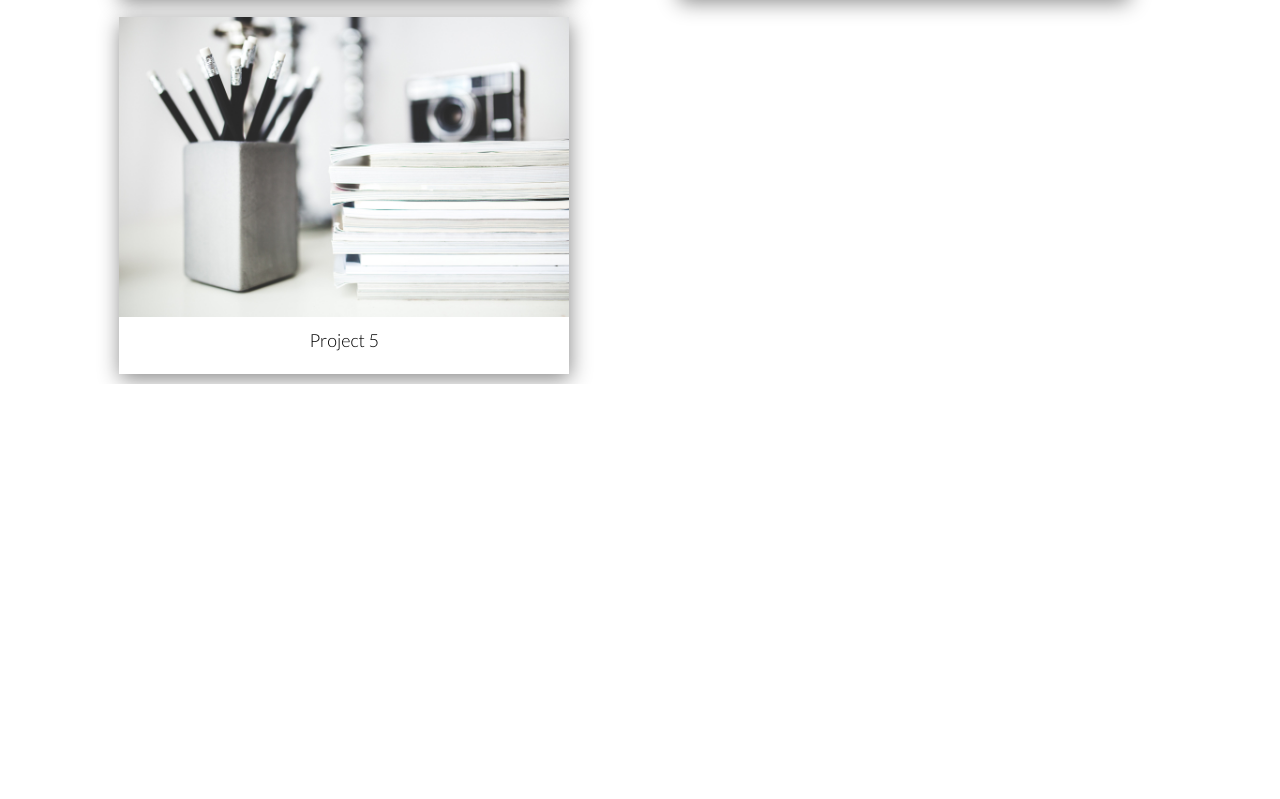
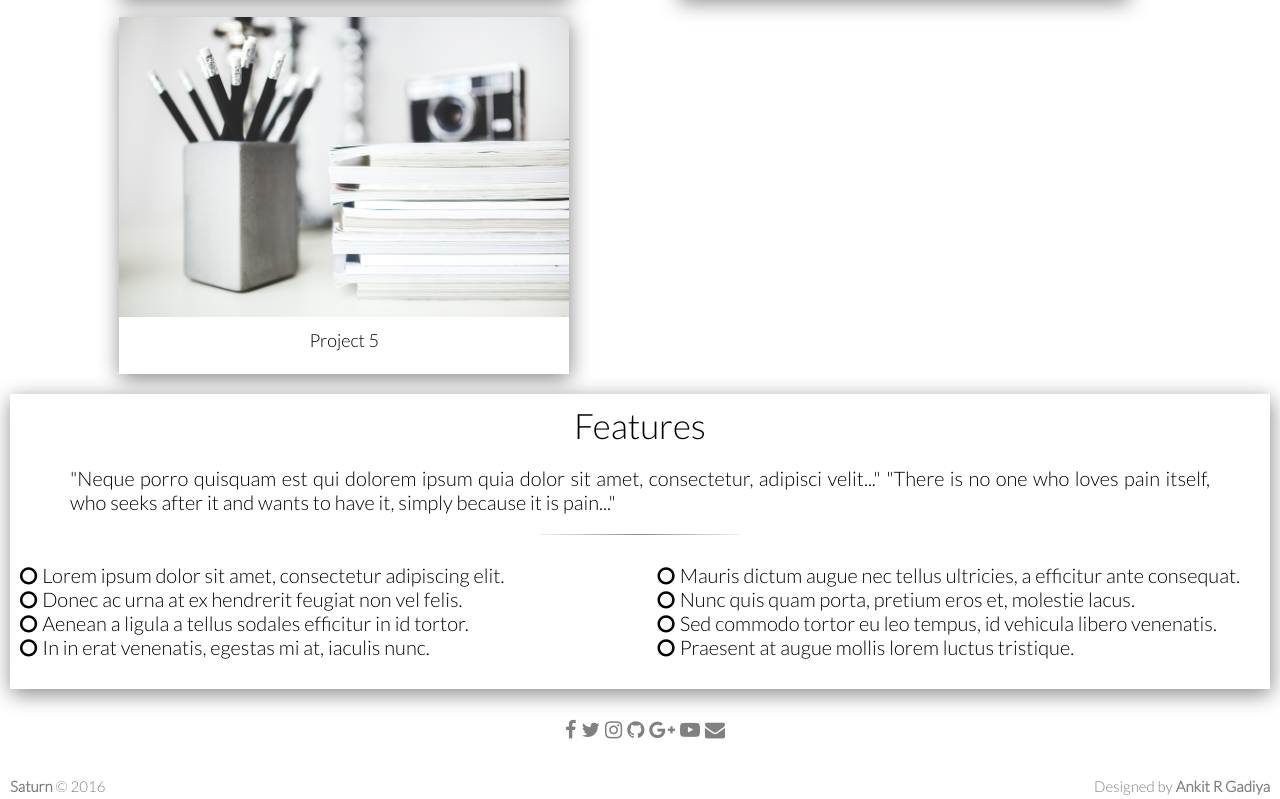
Before and after one commit to ankitrgadiya/saturn, a plain HTML site: page index.html in a window 1280 px wide. Shown: the part 1803-2602 px from the top of the page. Before the commit the page ends 2187 px from the top, so only its background shows below. Drawn offline with Linux system fonts and the light colour scheme.

Commit message:
Added Feature and footer section

```diff
--- a/css/main.css
+++ b/css/main.css
@@ -51,7 +51,7 @@ a{
     transition: all .2s ease-in;
 }
 a:hover{
-	color: #7DDEFF;
+	text-decoration: underline;
 }
 .arrow{
 	height: 28px;
@@ -130,6 +130,76 @@ hr{
 	font-family: 'Lato', sans-serif;
 	font-size: 18px;
 }
+.feature-container{
+	background-color: white;
+	margin: 10px;
+	box-shadow: 1px 5px 20px #888888;
+	padding-top: 10px;
+	padding-bottom: 10px;
+	float: right;
+}
+.feature-h2{
+	font-family: 'Lato', sans-serif;
+	font-size: 35px;
+	font-weight: 100%;
+}
+ul{
+	text-align: justify;
+	font-family: 'Lato', sans-serif;
+	font-size: 20px;
+	text-align: justify;
+	margin-right: 30px;
+	margin-left: 20px;
+	list-style: none;
+	padding-left: 5px;
+}
+.list-left{
+	float: left;
+}
+.list-right{
+	float: right;
+}
+li:before {
+    font-family: 'FontAwesome';
+    content: '\f10c';
+    margin: 0 5px 0 -15px;
+}
+footer{
+	height: 100px;
+	float: left;
+	width: 100%;
+	margin: 0px 0px -10px 0px;
+
+}
+p.social-links{
+	padding-left: 10px;
+	font-size: 20px;
+	text-align: center;
+}
+a.fa{
+	color: grey;
+}
+
+p.copyright{
+	margin-left: 10px;
+	font-family: 'Lato', sans-serif;
+	color: grey;
+	font-size: 15px;
+	float: left;
+}
+p.designer{
+	float: right;
+	margin-right: 10px;
+	font-family: 'Lato', sans-serif;
+	color: grey;
+	font-size: 15px;
+}
+a.designer{
+	color: grey;
+}
+a.designer:hover{
+	text-decoration: underline;
+}
 @media (max-width: 1355px){
 	.portfolio-card{
 		width: 450px;
--- a/index.html
+++ b/index.html
@@ -60,4 +60,48 @@
 		</div>
 	</div>
 </div>
+
+<!-- Feature Section -->
+<div class="feature-container" id="feature">
+	<center><span class="feature-h2">Features</span></center>
+	<p class="about-p">"Neque porro quisquam est qui dolorem ipsum quia dolor sit amet, consectetur, adipisci velit..."
+						"There is no one who loves pain itself, who seeks after it and wants to have it, simply because it is pain..."
+	</p>
+	<hr>
+	<div class="list-left">
+		<ul>
+			<li>Lorem ipsum dolor sit amet, consectetur adipiscing elit.</li>
+			<li>Donec ac urna at ex hendrerit feugiat non vel felis.</li>
+			<li>Aenean a ligula a tellus sodales efficitur in id tortor.</li>
+			<li>In in erat venenatis, egestas mi at, iaculis nunc.</li>
+		</ul>
+	</div>
+	<div class="list-right">
+		<ul>
+			<li>Mauris dictum augue nec tellus ultricies, a efficitur ante consequat.</li>
+			<li>Nunc quis quam porta, pretium eros et, molestie lacus.</li>
+			<li>Sed commodo tortor eu leo tempus, id vehicula libero venenatis.</li>
+			<li>Praesent at augue mollis lorem luctus tristique.</li>
+		</ul>
+	</div>
+</div>
+
+<!-- Footer Section -->
+<footer>
+	<p class="social-links">
+		<a href="https://www.facebook.com/#" class="fa fa-facebook"></a>
+		<a href="https://www.twitter.com/#" class="fa fa-twitter"></a>
+		<a href="https://www.instagram.com/#" class="fa fa-instagram"></a>
+		<a href="https://www.github.com/#" class="fa fa-github"></a>
+		<a href="https://plus.google.com/#" class="fa fa-google-plus"></a>
+		<a href="https://www.youtube.com/#" class="fa fa-youtube-play"></a>
+		<a href="mailto:#" class="fa fa-envelope"></a>
+	</p>
+	<p class="copyright">
+		<strong><a href="https://github.com/ankitrgadiya/saturn" class="designer">Saturn</a></strong> &copy; 2016
+	</p>
+	<p class="designer">
+		Designed by <strong><a href="http://ankitrgadiya.me" class="designer">Ankit R Gadiya</a></strong>
+	</p>
+</footer>
 </body>
```
